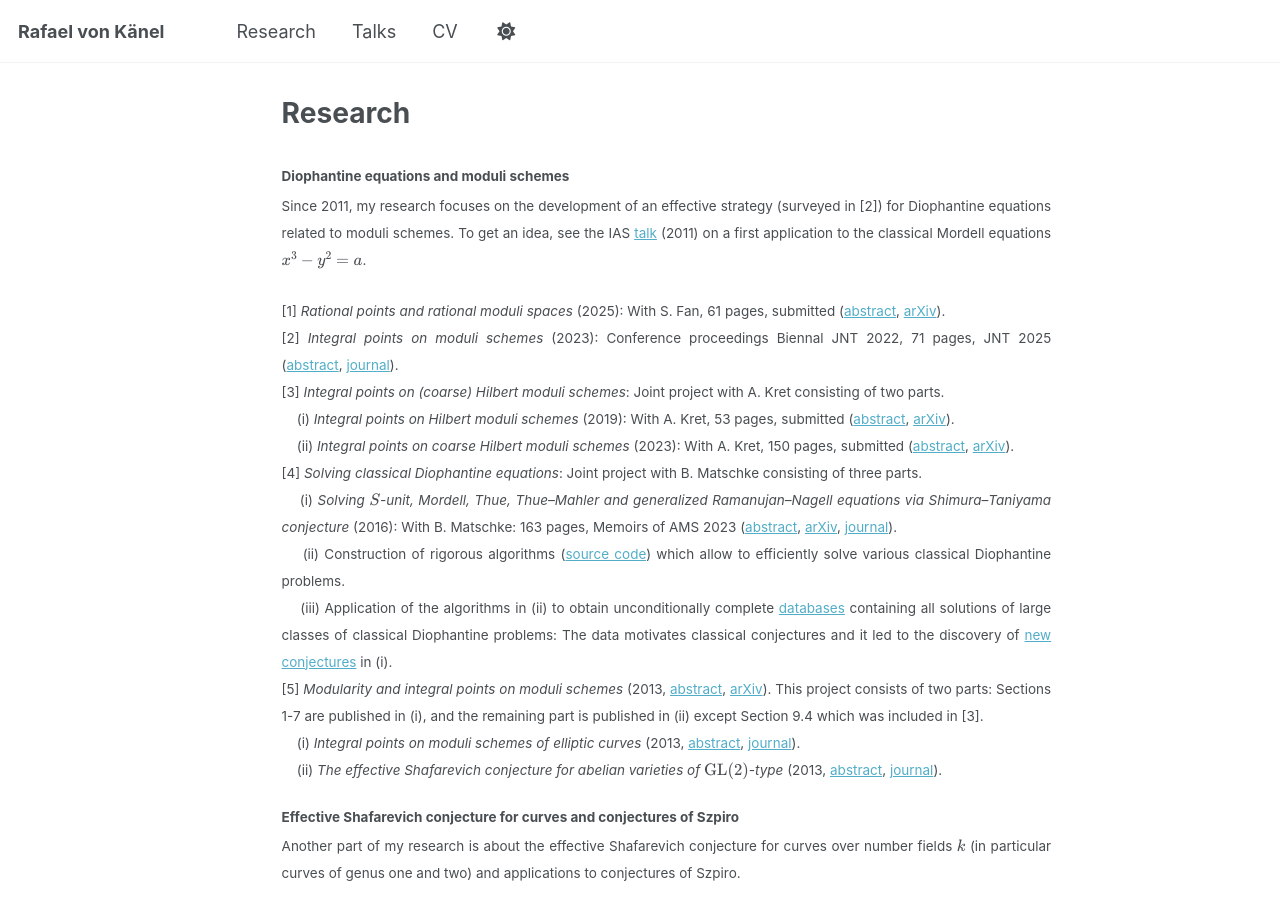
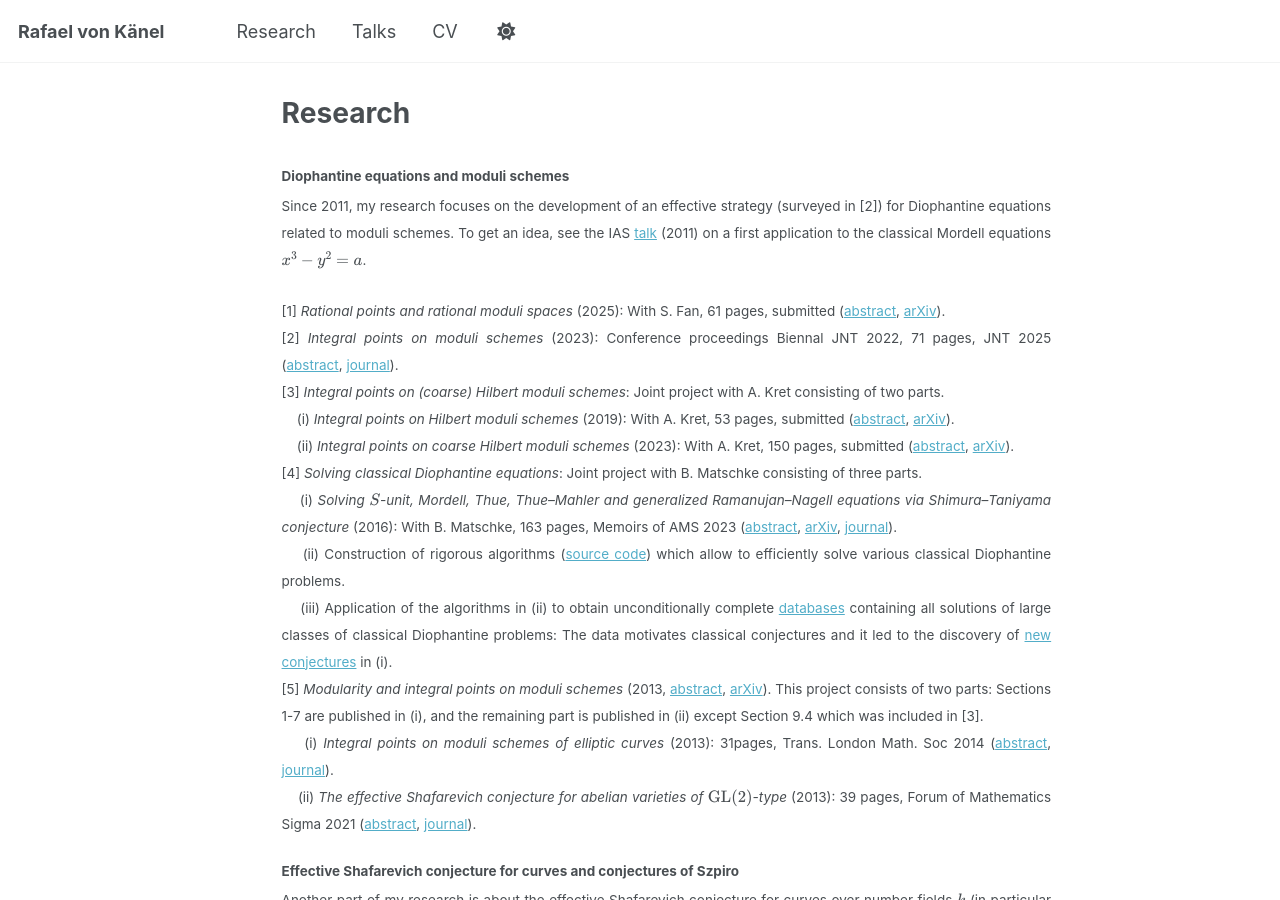
Before and after one commit to rafaelvonkanel/rafaelvonkanel.github.io, a Jekyll site: the page built from _pages/research.md, in a window 1280 px wide and 900 px high. Built offline with Jekyll 4.4.1, drawn with Linux system fonts in a browser that asks for light colours; a script that is not in the unit is left out.

Commit message:
Update research.md

```diff
--- a/_pages/research.md
+++ b/_pages/research.md
@@ -14,12 +14,12 @@ author_profile: false
 &nbsp;&nbsp;&nbsp; (i) *Integral points on Hilbert moduli schemes* (2019): With A. Kret, 53 pages, submitted ([abstract](../_research/proj3.md), [arXiv](https://arxiv.org/abs/1904.03503)).
 &nbsp;&nbsp;&nbsp; (ii) *Integral points on coarse Hilbert moduli schemes*  (2023): With A. Kret, 150 pages, submitted ([abstract](../_research/proj4.md), [arXiv](https://arxiv.org/abs/2307.06944)).
 [4] *Solving classical Diophantine equations*: Joint project with B. Matschke consisting of three parts.
-&nbsp;&nbsp;&nbsp; (i) *Solving \\(S\\)-unit, Mordell, Thue, Thue–Mahler and generalized Ramanujan–Nagell equations via Shimura–Taniyama conjecture* (2016): With B. Matschke: 163 pages, Memoirs of AMS 2023 ([abstract](../_research/proj5.md), [arXiv](https://arxiv.org/abs/1605.06079), [journal](https://bookstore.ams.org/view?ProductCode=MEMO/286/1419)).
+&nbsp;&nbsp;&nbsp; (i) *Solving \\(S\\)-unit, Mordell, Thue, Thue–Mahler and generalized Ramanujan–Nagell equations via Shimura–Taniyama conjecture* (2016): With B. Matschke, 163 pages, Memoirs of AMS 2023 ([abstract](../_research/proj5.md), [arXiv](https://arxiv.org/abs/1605.06079), [journal](https://bookstore.ams.org/view?ProductCode=MEMO/286/1419)).
 &nbsp;&nbsp;&nbsp; (ii) Construction of rigorous algorithms ([source code](https://github.com/bmatschke/solving-classical-diophantine-equations)) which allow to efficiently solve various classical Diophantine problems.
 &nbsp;&nbsp;&nbsp; (iii) Application of the algorithms in (ii) to obtain unconditionally complete [databases](https://bmatschke.github.io/solving-classical-diophantine-equations/) containing all solutions of large classes of classical Diophantine problems: The data motivates classical conjectures and it led to the discovery of [new conjectures](https://bmatschke.github.io/solving-classical-diophantine-equations/) in (i).
 [5] *Modularity and integral points on moduli schemes* (2013, [abstract](../_research/proj6.md), [arXiv](https://arxiv.org/abs/1310.7263)). This project consists of two parts: Sections 1-7 are published in (i), and the remaining part is published in (ii) except Section 9.4 which was included in [3].
-&nbsp;&nbsp;&nbsp; (i) *Integral points on moduli schemes of elliptic curves* (2013, [abstract](../_research/proj7.md), [journal](https://londmathsoc.onlinelibrary.wiley.com/doi/full/10.1112/tlms/tlu003)).
-&nbsp;&nbsp;&nbsp; (ii) *The effective Shafarevich conjecture for abelian varieties of \\(\text{GL(2)}\\)-type* (2013, [abstract](../_research/proj8.md), [journal](https://www.cambridge.org/core/journals/forum-of-mathematics-sigma/article/effective-shafarevich-conjecture-for-abelian-varieties-of-text-gl2type/5DA2DC5985591DFBC9A26C20BA22F49B)).
+&nbsp;&nbsp;&nbsp; (i) *Integral points on moduli schemes of elliptic curves* (2013): 31pages, Trans. London Math. Soc 2014 ([abstract](../_research/proj7.md), [journal](https://londmathsoc.onlinelibrary.wiley.com/doi/full/10.1112/tlms/tlu003)).
+&nbsp;&nbsp;&nbsp; (ii) *The effective Shafarevich conjecture for abelian varieties of \\(\text{GL(2)}\\)-type* (2013): 39 pages, Forum of Mathematics Sigma 2021 ([abstract](../_research/proj8.md), [journal](https://www.cambridge.org/core/journals/forum-of-mathematics-sigma/article/effective-shafarevich-conjecture-for-abelian-varieties-of-text-gl2type/5DA2DC5985591DFBC9A26C20BA22F49B)).
 </small>
 
 #### Effective Shafarevich conjecture for curves and conjectures of Szpiro
```
